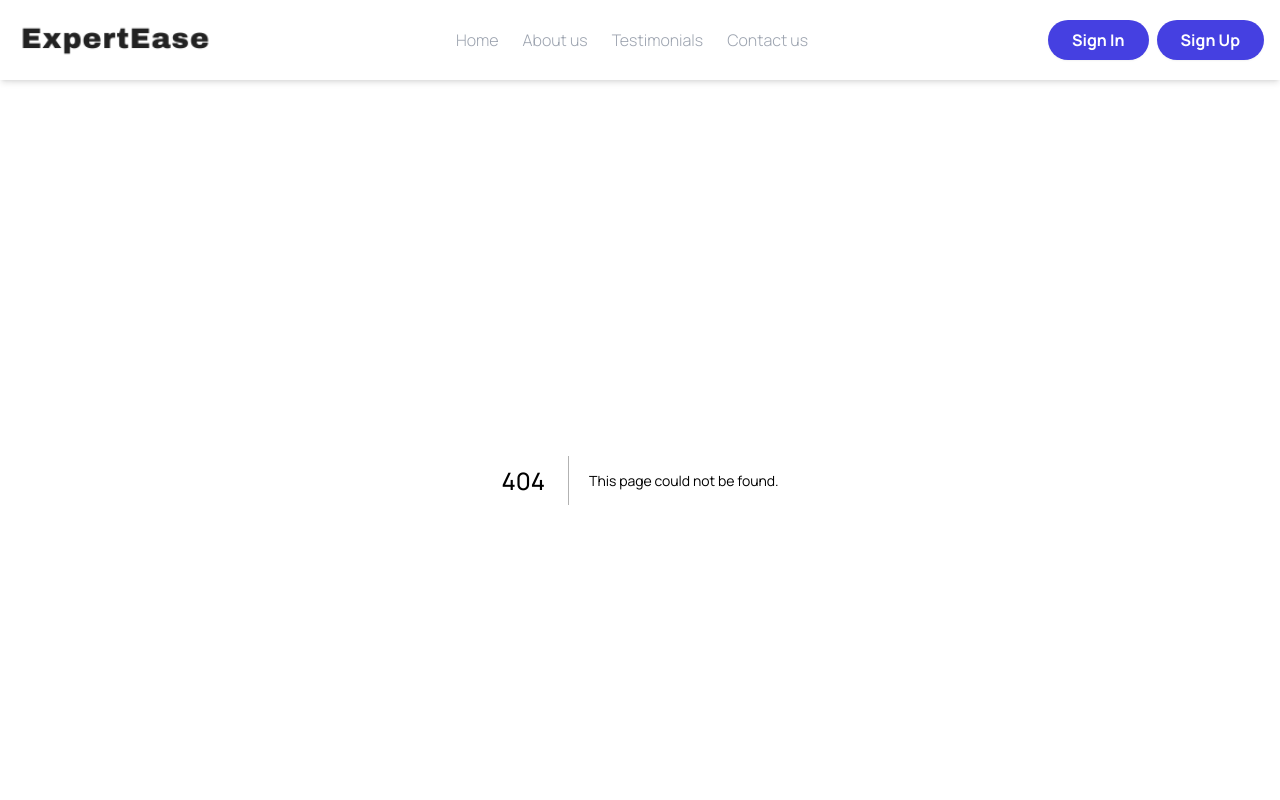
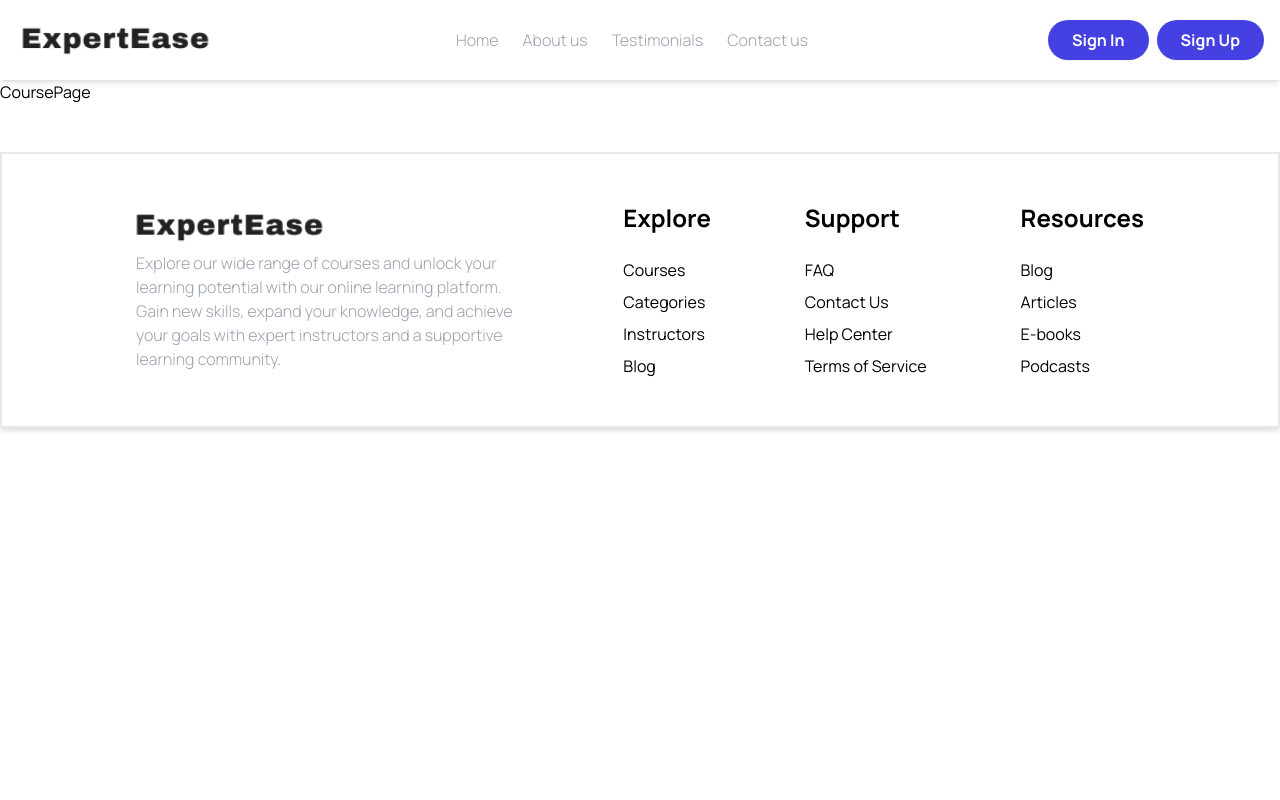
Before and after one commit to Dzenoo/Online-Learning-Platform, a Next.js app: page /courses in a window 1280 px wide. Before the commit this address had no page. Shown: the top 800 px of the page. Built offline with nearby package versions, Linux system fonts and the light colour scheme.

Commit message:
Adding pages

```diff
--- /dev/null
+++ b/app/courses/[courseId]/page.tsx
@@ -0,0 +1,7 @@
+import React from "react";
+
+const CourseDetails = () => {
+  return <div></div>;
+};
+
+export default CourseDetails;
--- /dev/null
+++ b/app/courses/page.tsx
@@ -0,0 +1,7 @@
+import React from "react";
+
+const CoursePage = () => {
+  return <div>CoursePage</div>;
+};
+
+export default CoursePage;
```
